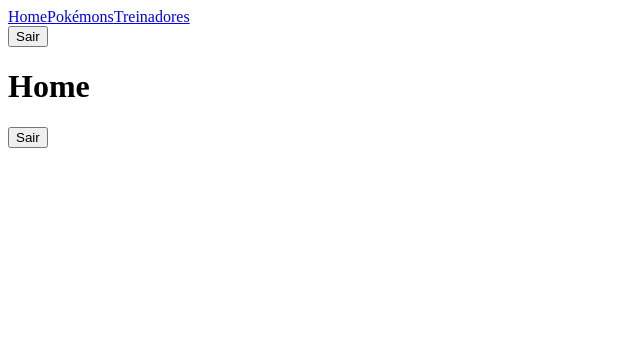
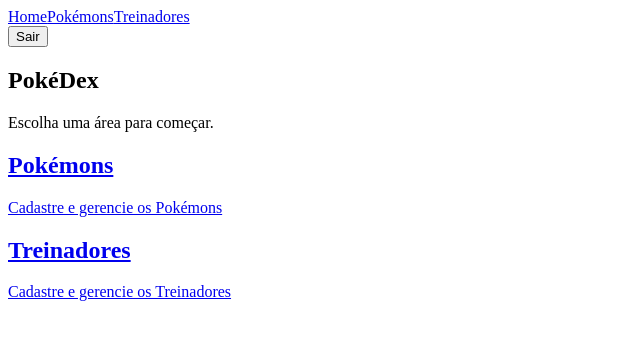
Before and after one commit to danieldias-rookiedevpython/Projeto_PokeDex, a React (Vite) app in the folder frontend/: page / in a window 1280 px wide. Shown: the top 340 px of the page, without its empty margins (0-640 px from the left). Built offline with nearby package versions, Linux system fonts and the light colour scheme; no server answers; sample sign-in values are in the browser's storage.

Commit message:
feat(frontend): transforma a Home em página com cards de acesso às telas

```diff
--- a/frontend/src/pages/Home.tsx
+++ b/frontend/src/pages/Home.tsx
@@ -1,18 +1,19 @@
-import { useNavigate } from "react-router-dom";
-import { logout } from "../services/authService";
+import { Link } from "react-router-dom";
+import { menuItems } from "../config/menu";
 
 export function Home() {
-    const navigate = useNavigate();
-
-    function handleLogout() {
-        logout();
-        navigate("/login");
-    }
-
-    return (
-        <main>
-            <h1>Home</h1>
-            <button onClick={handleLogout}>Sair</button>
-        </main>
-    );
+  return (
+    <section>
+      <h1>PokéDex</h1>
+      <p>Escolha uma área para começar.</p>
+      <div className="home-cards">
+        {menuItems.map((item) => (
+          <Link key={item.to} to={item.to} className="home-card">
+            <h2>{item.label}</h2>
+            <p>{item.description}</p>
+          </Link>
+        ))}
+      </div>
+    </section>
+  );
 }
```
